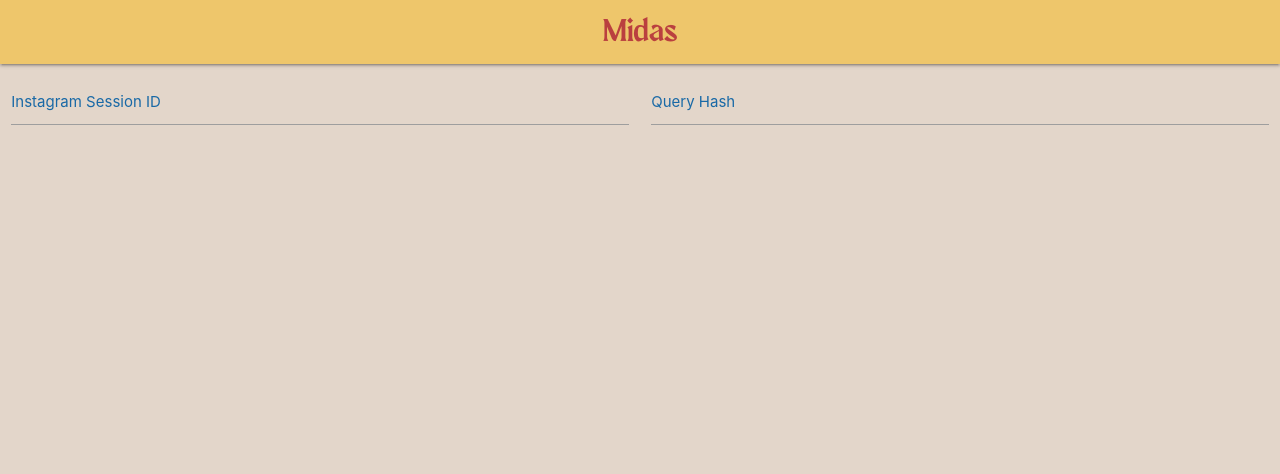
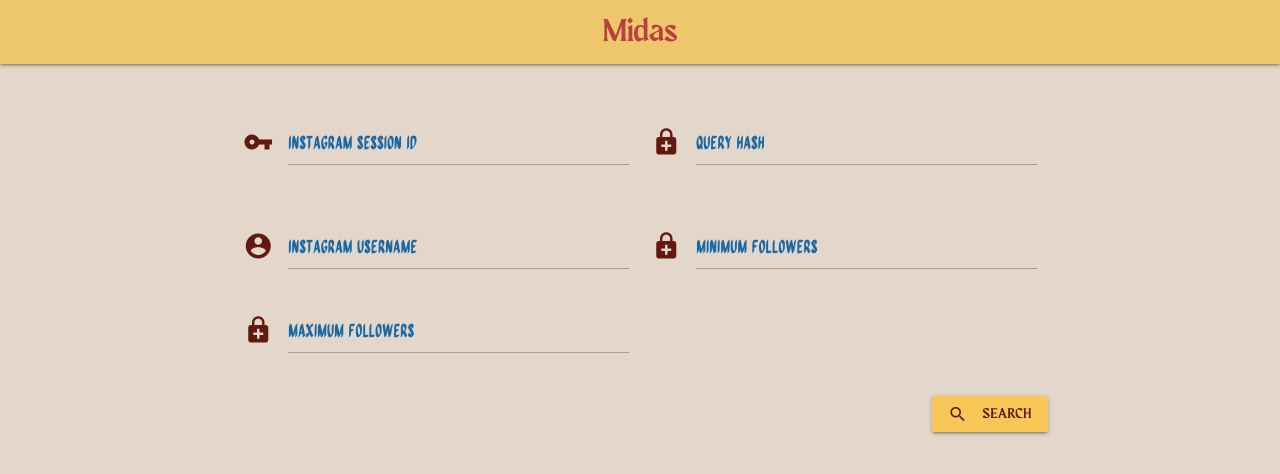
Before and after one commit to JamesHill0/midas-touch, a React (Create React App) app: page / in a window 1280 px wide. Shown: the top 474 px of the page. Built offline with nearby package versions, Linux system fonts and the light colour scheme.

Commit message:
Further refinement to UI form

```diff
--- a/src/Components/Forms/Form.js
+++ b/src/Components/Forms/Form.js
@@ -1,23 +1,68 @@
-import React from "react";
+import React, { useState } from "react";
 import classes from "./Form.module.css";
+import Aux from '../../hoc/Auxilliary';
 
-const Form = () => {
+const Form = (props) => {
+
+    const [instagramSessionID, setInstagramSessionID] = useState("");
+    const [queryHash, setQueryHash] = useState("");
+    const [instagramUsername, setInstagramUsername] = useState("");
+    const [minFollowers, setMinFollowers] = useState("");
+    const [maxFollowers, setMaxFollowers] = useState("");
+
+    const handleMinFollowers = (event) => {
+        setMinFollowers(event.target.value)
+    }
+
+    const handleMaxFollowers = (event) => {
+        setMaxFollowers(event.target.value)
+    }
+
+    const handleSubmit = (event) => {
+        event.preventDefault();
+        console.log(instagramSessionID);
+        console.log(queryHash);
+    }
+
     return (
+        <form className={`row ${classes.form}`} onSubmit={handleSubmit}>
 
-        <div className="row">
-            <form className="col s12">
                 <div className="row">
                     <div className={`${classes.inputField} input-field col s6`}>
-                        <input id="instagram_session_id" type="text" className="validate"/>
+                        <i className="material-icons prefix">vpn_key</i>
+                        <input id="instagram_session_id" type="text" className="validate" value={instagramSessionID} onChange={(event)=>setInstagramSessionID(event.target.value)}/>
                         <label for="instagram_session_id">Instagram Session ID</label>
                     </div>
                     <div className={`${classes.inputField} input-field col s6`}>
-                        <input id="query_hash" type="text" className="validate"/>
+                        <i className="material-icons prefix">enhanced_encryption</i>
+                        <input id="query_hash" type="text" className="validate" value={queryHash} onChange={(event)=>setQueryHash(event.target.value)}/>
                         <label for="query_hash">Query Hash</label>
                     </div>
                 </div>
-            </form>
-        </div>
+                <div className="row">
+                    <div className={`${classes.inputField} input-field col s6`}>
+                        <i className="material-icons prefix">account_circle</i>
+                        <input id="instagram_username" type="text" className="validate" value={instagramUsername} onChange={(event)=>setInstagramUsername(event.target.value)}/>
+                        <label for="instagram_username">Instagram Username</label>
+                    </div>
+                    <div className={`${classes.inputField} input-field col s6`}>
+                        <i className="material-icons prefix">enhanced_encryption</i>
+                        <input id="min_followers" type="number" className="validate" value={minFollowers} onChange={handleMinFollowers}/>
+                        <label for="min_followers">Minimum Followers</label>
+                    </div>
+                    <div className={`${classes.inputField} input-field col s6`}>
+                        <i className="material-icons prefix">enhanced_encryption</i>
+                        <input id="max_followers" type="number" className="validate" value={maxFollowers} onChange={handleMaxFollowers}/>
+                        <label for="max_followers">Maximum Followers</label>
+                    </div>
+                </div>
+                <div className="row">
+                    <button className={`waves-effect waves-light btn right ${classes.searchButton}`} type="submit" name="search">Search
+                        <i class="material-icons left">search</i>
+                    </button>
+                </div>
+
+        </form>
 
     );
 
--- a/src/Components/Forms/Form.module.css
+++ b/src/Components/Forms/Form.module.css
@@ -1,23 +1,35 @@
+.form {
+  margin: 40px;
+}
+
 /* label color */
 .inputField label {
   color: #1969a6;
+  font-size: calc(10px + 1vmin);
+  font-family: "Quiapo", "Roboto", "Courier New";
 }
+
+.inputField input {
+  font-family: "Quiapo", "Roboto", "Courier New";
+  color: #261008;
+}
+
 /* label focus color */
-.inputField input[type="text"]:focus + label {
+.inputField input:focus + label {
   color: #1a75bc !important;
 }
 /* label underline focus color */
-.inputField input[type="text"]:focus {
+.inputField input:focus {
   border-bottom: 1px solid #1a75bc !important;
   box-shadow: 0 1px 0 0 #1a75bc !important;
 }
 /* valid color */
-.inputField input[type="text"].valid {
+.inputField input.valid {
   border-bottom: 1px solid #1a75bc !important;
   box-shadow: 0 1px 0 0 #1a75bc !important;
 }
 /* invalid color */
-.inputFieldinput[type="text"].invalid {
+.inputFieldinput.invalid {
   border-bottom: 1px solid #a11731 !important;
   box-shadow: 0 1px 0 0 #a11731 !important;
 }
@@ -25,3 +37,18 @@
 .inputField .prefix.active {
   color: #1a75bc !important;
 }
+
+.inputField i {
+  font-size: calc(10px + 1vmin);
+  color: #63190f !important;
+}
+
+.searchButton {
+  font-family: "Maragsâ-Display", "Roboto", "Courier New";
+  background-color: #f9c758;
+  color: #63190f;
+}
+
+.searchButton:hover {
+  background-color: #f2d494;
+}
--- a/src/Containers/Main/Main.js
+++ b/src/Containers/Main/Main.js
@@ -1,11 +1,13 @@
 import React, { useState } from "react";
 import Form from "../../Components/Forms/Form";
+const axios = require("axios");
 
 const Main = () => {
 
+    const [fetchResults, setFetchResult] = useState({});
 
     return (
-        <div>
+        <div className="container">
             <Form />
         </div>
     );
```
